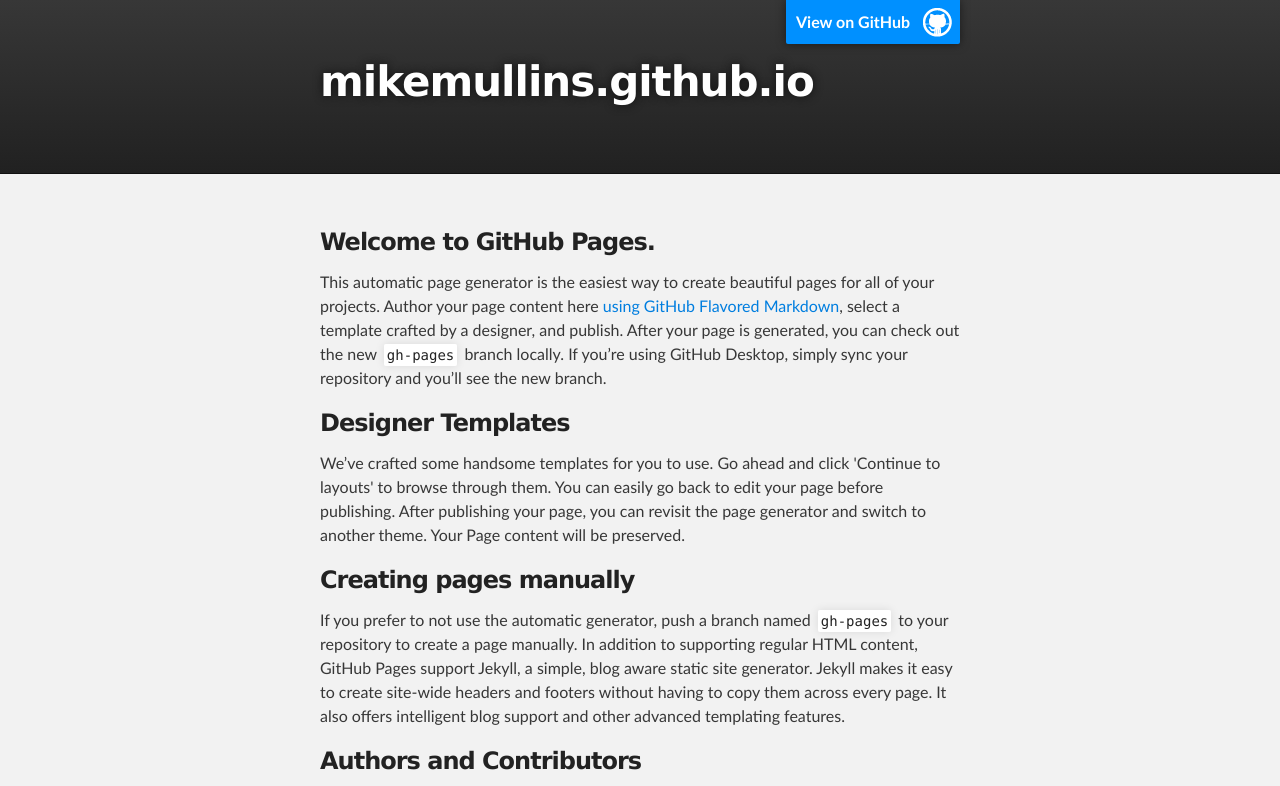
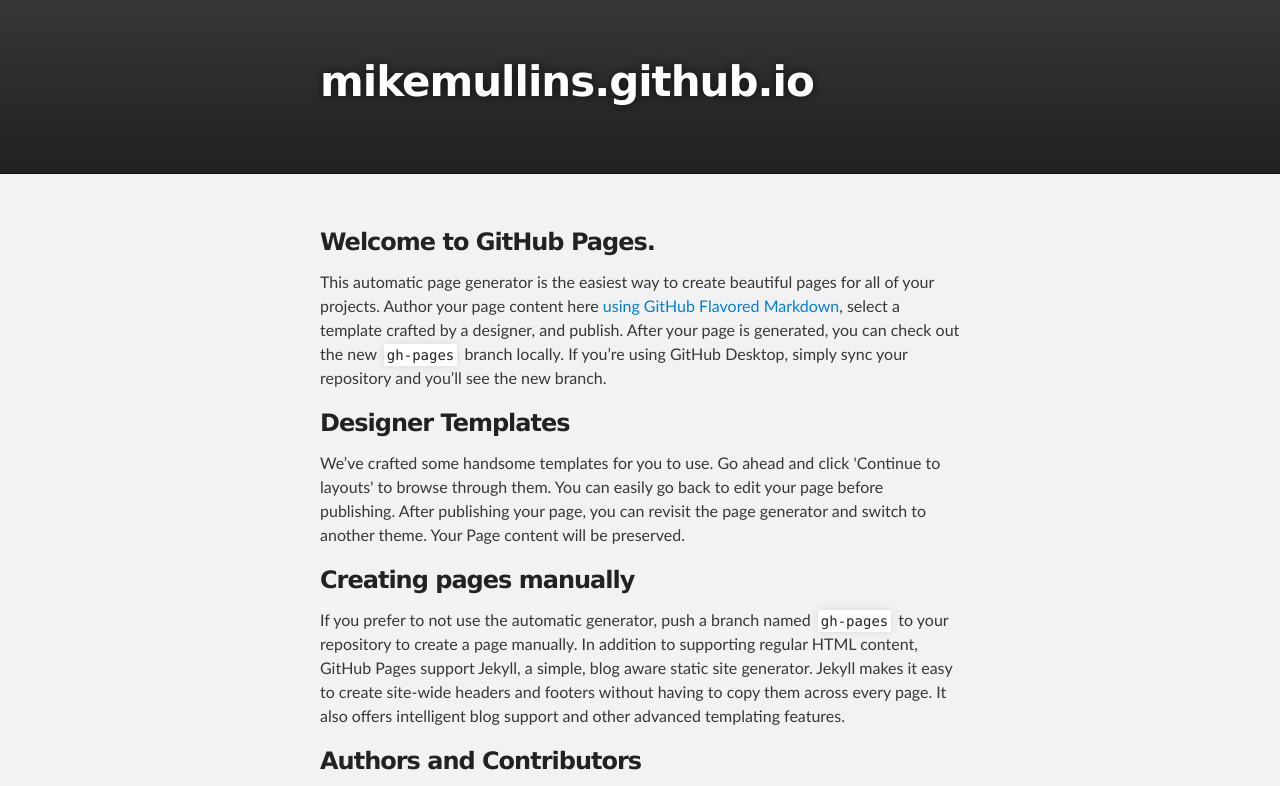
Before and after one commit to mikemullins/mikemullins.github.io, a plain HTML site: page index.html in a window 1280 px wide. Shown: the top 786 px of the page. Drawn offline with Linux system fonts and the light colour scheme.

Commit message:
Update index.html

```diff
--- a/index.html
+++ b/index.html
@@ -16,7 +16,7 @@
     <!-- HEADER -->
     <div id="header_wrap" class="outer">
         <header class="inner">
-          <a id="forkme_banner" href="https://github.com/mikemullins">View on GitHub</a>
+          <!--<a id="forkme_banner" href="https://github.com/mikemullins">View on GitHub</a> -->
 
           <h1 id="project_title">mikemullins.github.io</h1>
           <h2 id="project_tagline"></h2>
```
